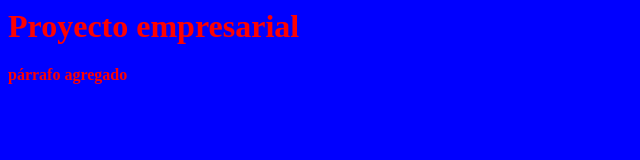
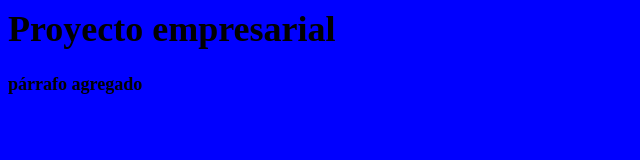
Before and after one commit to sergioaparey/CursoGit, a plain HTML site: page index.html in a window 1280 px wide. Shown: the whole page, without its empty margins (0-640 px from the left). Drawn offline with Linux system fonts and the light colour scheme.

Commit message:
Update estilos.css

```diff
--- a/css/estilos.css
+++ b/css/estilos.css
@@ -4,5 +4,6 @@
 body{
 	background-color:#00F;
 	font-weight:bold;
-	color:#F00;
+	color:#F00px;
+	font-size:18px;
 }
```
